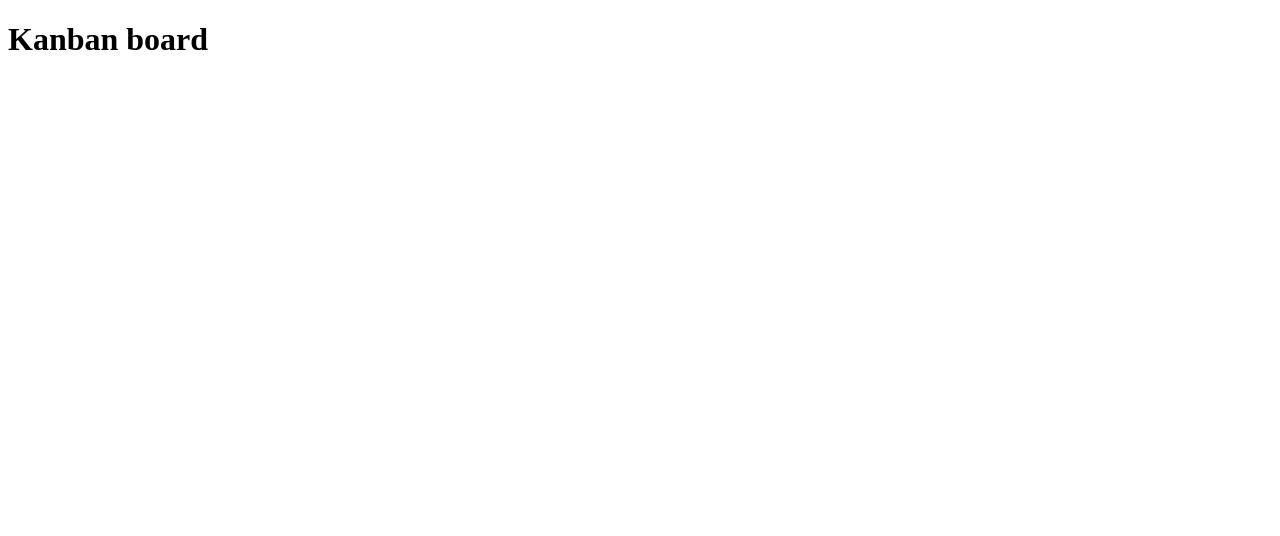
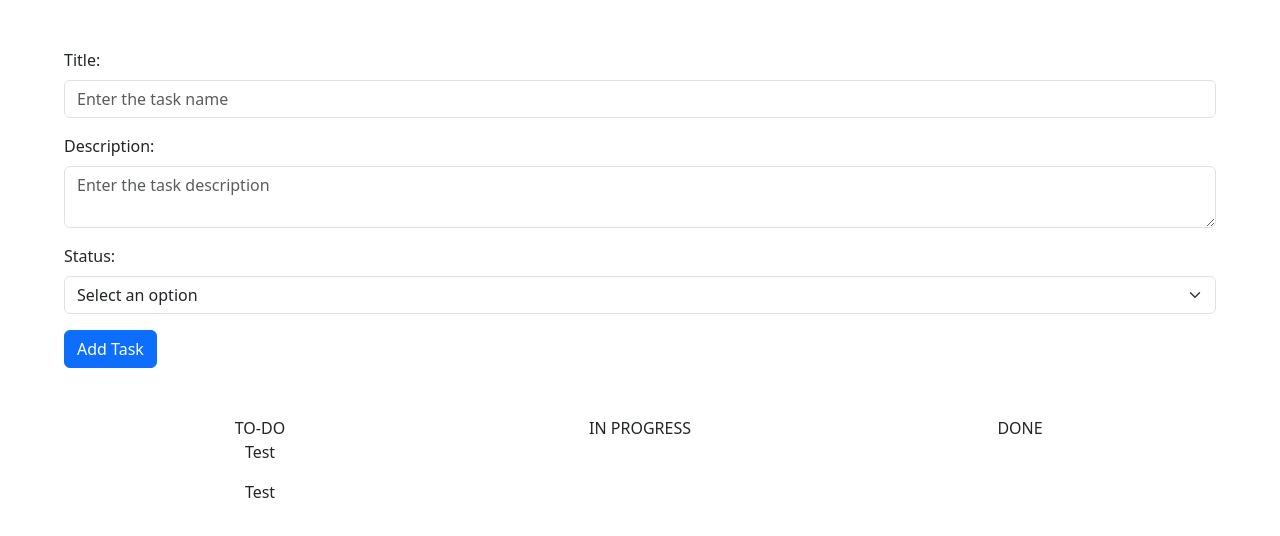
Before and after one commit to ShadowFax1731/kanban-board, a React (Vite) app: page / in a window 1280 px wide. Shown: the top 536 px of the page. Built offline with nearby package versions, Linux system fonts and the light colour scheme; data requests are answered from the project's data file.

Commit message:
Form implemented, locally hosted API using JSON Server, data loading into the grid on form submission

```diff
--- /dev/null
+++ b/data/tasks.json
@@ -0,0 +1,10 @@
+{
+  "tasks": [
+    {
+      "id": "c0f74ff9-c1a6-42f7-ae2a-8d1c9f0b6b7e",
+      "title": "Test",
+      "description": "Test",
+      "status": "todo"
+    }
+  ]
+}
--- a/package.json
+++ b/package.json
@@ -7,10 +7,14 @@
     "dev": "vite",
     "build": "vite build",
     "lint": "eslint .",
-    "preview": "vite preview"
+    "preview": "vite preview",
+    "server": "json-server data/tasks.json --port 8000"
   },
   "dependencies": {
+    "bootstrap": "^5.3.5",
+    "json-server": "^1.0.0-beta.3",
     "react": "^19.0.0",
+    "react-bootstrap": "^2.10.9",
     "react-dom": "^19.0.0"
   },
   "devDependencies": {
--- a/src/App.jsx
+++ b/src/App.jsx
@@ -1,7 +1,33 @@
+import { useState, useEffect } from "react";
+import TaskInputForm from "./components/TaskInputForm";
+import TaskGrid from "./components/TaskGrid";
+import "bootstrap/dist/css/bootstrap.min.css";
+
 function App() {
+  const [tasks, setTasks] = useState([]);
+
+  const fetchTasks = () => {
+    fetch("http://localhost:8000/tasks")
+      .then((res) => res.json())
+      .then((data) => setTasks(data))
+      .catch((e) => console.log(e));
+  };
+
+  useEffect(() => {
+    fetchTasks();
+  }, []);
+
+  // This gets passed to TaskInputForm
+  const handleTaskAdded = () => {
+    fetchTasks();
+  };
+
   return (
     <>
-      <h1>Kanban board</h1>
+      <div className="form-container">
+        <TaskInputForm onTaskAdded={handleTaskAdded} />
+      </div>
+      <TaskGrid tasks={tasks} />
     </>
   );
 }
--- a/src/components/TaskGrid.jsx
+++ b/src/components/TaskGrid.jsx
@@ -1,7 +1,45 @@
-import React from "react";
+import { Container, Row, Col } from "react-bootstrap";
 
-const TaskGrid = () => {
-  return <div></div>;
+const TaskGrid = ({ tasks }) => {
+  return (
+    <Container className="mt-5">
+      <Row>
+        <Col className="text-center">
+          TO-DO
+          {tasks
+            .filter((task) => task.status === "todo")
+            .map((task) => (
+              <Row key={task.id}>
+                <p>{task.title}</p>
+                <p>{task.description}</p>
+              </Row>
+            ))}
+        </Col>
+        <Col className="text-center">
+          IN PROGRESS
+          {tasks
+            .filter((task) => task.status === "in-progress")
+            .map((task) => (
+              <Row key={task.id}>
+                <p>{task.title}</p>
+                <p>{task.description}</p>
+              </Row>
+            ))}
+        </Col>
+        <Col className="text-center">
+          DONE
+          {tasks
+            .filter((task) => task.status === "done")
+            .map((task) => (
+              <Row key={task.id}>
+                <p>{task.title}</p>
+                <p>{task.description}</p>
+              </Row>
+            ))}
+        </Col>
+      </Row>
+    </Container>
+  );
 };
 
 export default TaskGrid;
--- a/src/components/TaskInputForm.jsx
+++ b/src/components/TaskInputForm.jsx
@@ -1,7 +1,74 @@
-import React from "react";
+import { useState } from "react";
+import { Button, Form } from "react-bootstrap";
 
-const TaskInputForm = () => {
-  return <div></div>;
+const TaskInputForm = ({ onTaskAdded }) => {
+  const [title, setTitle] = useState("");
+  const [description, setDescription] = useState("");
+  const [status, setStatus] = useState("");
+
+  const handleSubmit = (e) => {
+    e.preventDefault();
+
+    fetch("http://localhost:8000/tasks", {
+      method: "POST",
+      headers: {
+        "Content-Type": "application/json",
+      },
+      body: JSON.stringify({
+        id: crypto.randomUUID(),
+        title,
+        description,
+        status,
+      }),
+    })
+      .then((res) => {
+        if (res.ok) {
+          // Clear form
+          setTitle("");
+          setDescription("");
+          setStatus("");
+          onTaskAdded(); // Notify App to refresh task list
+        } else {
+          console.log("Failed to add task");
+        }
+      })
+      .catch((e) => console.log(e));
+  };
+
+  return (
+    <Form className="mt-5 w-90% mx-auto" onSubmit={handleSubmit}>
+      <Form.Group className="mb-3">
+        <Form.Label>Title:</Form.Label>
+        <Form.Control
+          type="text"
+          value={title}
+          onChange={(e) => setTitle(e.target.value)}
+          placeholder="Enter the task name"
+        />
+      </Form.Group>
+      <Form.Group className="mb-3">
+        <Form.Label>Description:</Form.Label>
+        <Form.Control
+          as="textarea"
+          value={description}
+          onChange={(e) => setDescription(e.target.value)}
+          placeholder="Enter the task description"
+        />
+      </Form.Group>
+      <Form.Group className="mb-3">
+        <Form.Label>Status:</Form.Label>
+        <Form.Select value={status} onChange={(e) => setStatus(e.target.value)}>
+          <option value="">Select an option</option>
+          <option value="todo">To Do</option>
+          <option value="in-progress">In Progress</option>
+          <option value="done">Done</option>
+        </Form.Select>
+      </Form.Group>
+      <Button variant="primary" type="submit">
+        Add Task
+      </Button>
+    </Form>
+  );
 };
 
 export default TaskInputForm;
--- a/src/index.css
+++ b/src/index.css
@@ -0,0 +1,4 @@
+.form-container {
+  width: 90%;
+  margin: 0 auto;
+}
```
Also changed, not shown: 1 other file (tests, documents, lock files or other folders).
